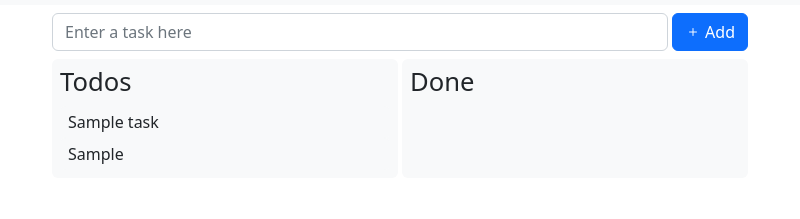
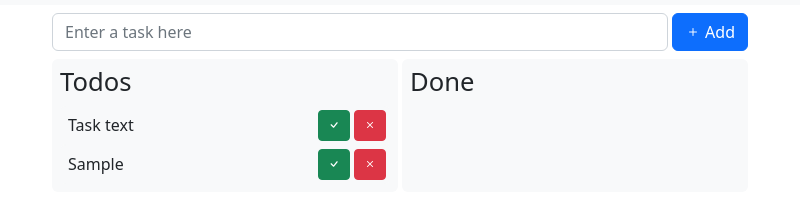
Before and after one commit to DailyPS/OpenSourceLab, an Electron app: page Lab/index.html in a window 800 px wide. Both pictures are taken after typing "Sample" into the empty fields and a click on the button "Add". Shown: the part 45-264 px from the top of the page. Drawn offline with nearby package versions, Linux system fonts and the light colour scheme.

Commit message:
Lab Ended

```diff
--- a/Lab/index.html
+++ b/Lab/index.html
@@ -33,7 +33,15 @@
                 <div class="flex-grow-1 bg-light rounded-2 p-2 me-1 w-50">
                     <h3>Todos</h3>
                     <div id="todo-list">
-                        <div class="task bg-light p-1 rounded-2 ps-2">Sample task</div>
+                        <div class="task bg-light p-1 rounded-2 ps-2 d-flex align-items-center">
+                            <span class="me-auto">Task text</span>
+                            <button class="btn btn-sm btn-success me-1">
+                                <i class="bi bi-check"></i>
+                            </button>
+                            <button class="btn btn-sm btn-danger">
+                                <i class="bi bi-x"></i>
+                            </button>
+                        </div>
                     </div>
                 </div>
                 <div class="flex-grow-1 bg-light rounded-2 p-2 w-50">
@@ -46,26 +54,88 @@
         <script src="https://cdn.jsdelivr.net/npm/bootstrap@5.2.2/dist/js/bootstrap.bundle.main.js" crossorigin="anonymous"></script>
 
         <script>
+            const Type = {
+                Todo: 1,
+                Done: 2,
+            };
+
+            let tasks = [];
+
+            function loadTasks() {
+                let lastTasks = localStorage.getItem("tasks");
+                if (!lastTasks) return;
+
+                tasks = JSON.parse(lastTasks);
+                tasks.forEach(addToList);
+            }
+
+            function saveTasks() {
+                localStorage.setItem("tasks", JSON.stringify(tasks));
+            }
+
+            function addToList(task) {
+                let div = document.createElement("div");
+                div.className = "task bg-light p-1 rounded-2 ps-2 d-flex align-items-center";
+
+                let span = document.createElement("span");
+                span.className = "me-auto";
+                span.textContent = task.text;
+                div.appendChild(span);
+
+                if (task.type === Type.Todo) {
+                    let buttonDone = document.createElement("button");
+                    buttonDone.className = "btn btn-sm btn-success me-1";
+                    buttonDone.innerHTML = '<i class="bi bi-check"></i>';
+                    div.appendChild(buttonDone);
+
+                    buttonDone.addEventListener("click", () => {
+                        /* TODO */
+                    });
+                }
+
+                let buttonRemove = document.createElement("button");
+                buttonRemove.className = "btn btn-sm btn-danger";
+                buttonRemove.innerHTML = '<i class="bi bi-x"></i>';
+                div.appendChild(buttonRemove);
+
+                buttonRemove.addEventListener("click", () => {
+                    div.remove();
+                    tasks = tasks.filter(t => t !== task);
+                    saveTasks();
+                });
+
+                let list = document.querySelector(task.type === Type.Todo ? "#todo-list" : "#done-list");
+                list.appendChild(div);
+            }
+
+            window.addEventListener("load", () => {
+                loadTasks();
+            });
+
             let button = document.querySelector("#add");
-
             button.addEventListener("click", () => {
                 // 1. Read the text in #task-input.
                 let input = document.querySelector("#task-input");
-                let task = input.value;
+                let text = input.value;
 
-                if (!task.length) return;
+                if (!text.length) return;
 
-                // 2. Append the text to #todo-list.
-                let newTask = document.createElement("div");
-                newTask.classList.add("task", "bg-light", "p-1", "rounded-2", "ps-2");
-                newTask.textContent = task;
+                // 2. Create a new Task object.
+                let task = {
+                    text: text,
+                    type: Type.Todo
+                };
 
-                let todoList = document.querySelector("#todo-list");
-                todoList.appendChild(newTask)
+                // 3. Append the new Task object to tasks
+                tasks.push(task);
+                saveTasks();
 
-                // 3. Clear #task-input.
+                // 4. Create a new task item and attach it to #todo-list.
+                addToList(task);
+
+                // 5. Clear #task-input.
                 input.value = "";
-            })
+            });
         </script>
     </body>
 </html>
```
Also changed, not shown: Lab/forge.config.js (added, +22 -0 lines), Lab/main.js (added, +31 -0 lines), Lab/package.json (added, +25 -0 lines), Lab/preload.js (added), 1 other file.
